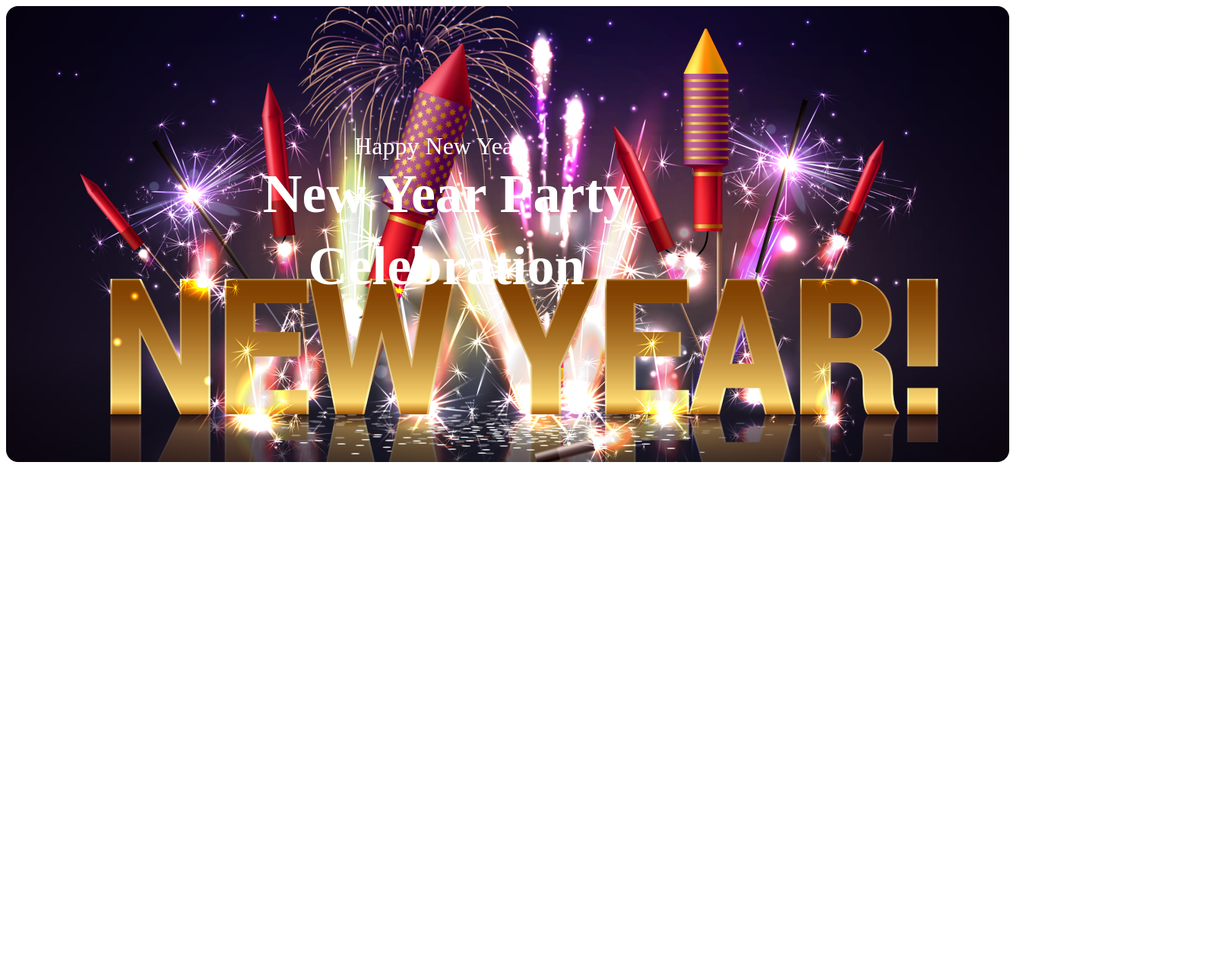
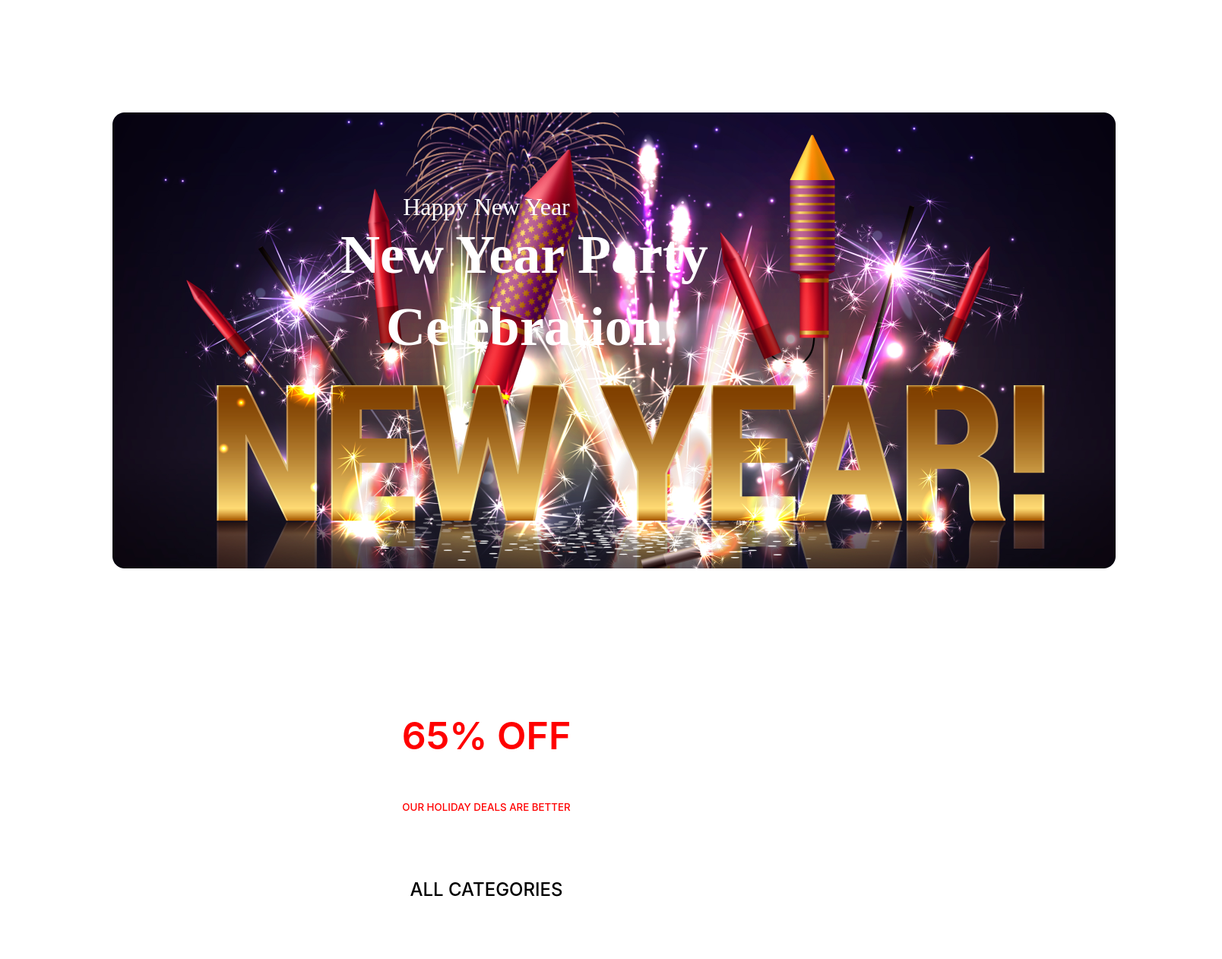
Before and after one commit to Tanjina2362/new-year-new-mission, a plain HTML site: page index.html in a window 1280 px wide. Shown: the top 1262 px of the page at 76% size, 1608 px wide, since content can reach past the window. Before the commit the page ends 800 px from the top, so only its background shows below. Drawn offline with Linux system fonts and the light colour scheme.

Commit message:
banner and text updated

```diff
--- a/index.html
+++ b/index.html
@@ -17,6 +17,13 @@
    </div>
    </header>
    <main>
+<section class="65% OFF">
+   <h3 class="section-title">65% OFF</h3>
+   <p class="section-description">OUR HOLIDAY DEALS ARE BETTER</p>
+   <h4>ALL CATEGORIES</h4>
+   <img src="images/New Year Photo.png" alt="">
+
+</section>
 
    </main>
    <footer>
--- a/styles/new year.css
+++ b/styles/new year.css
@@ -1,3 +1,5 @@
+
+/* banner section styles*/
 .banner{
    .gradient{
       background-image: linear-gradient(180deg, #070211 0%, rgba(7, 2, 17, 0.00) 100%),url('../images/Banner\ Image.png')}
@@ -6,15 +8,15 @@ height: 600px;
 display: inline-block;
 border-radius: 16px;
 align-items: center;
-margin: auto;
+margin: 140px 140px;
 justify-content: center;
 
 }
 .banner-text p{
    position: absolute;
    color: #fff;
-top: 20%;
-left: 45%;
+top: 30%;
+left: 50%;
 transform: translate(-50%, -50%);
 text-align: center;
 font-family: Merriweather;
@@ -23,12 +25,14 @@ font-style: normal;
 font-weight: 400;
 line-height: normal;
 font-style: normal;
+padding: auto;
 }
 .banner-text h1{
    position: absolute;
    color: #fff;
-   top: 20%;
-left: 27%;
+   top: 30%;
+left: 35%;
+padding: auto;
 justify-content: center;
 text-align: center;
 font-family: Merriweather;
@@ -38,3 +42,43 @@ font-weight: 900;
 font-style: bold;
 line-height: 95px; /* 131.944% */
 }
+
+/*main section styles*/
+
+/*65% off section style*/
+.65% off{
+   padding: 107px;
+
+}
+.section-title{
+   color: #F00;
+
+   text-align: center;
+   font-family: Inter;
+   font-size: 50px;
+   font-style: normal;
+   font-weight: 600;
+   line-height: normal;
+}
+
+.section-description{
+   color: #F00;
+   padding: 6px;
+text-align: center;
+font-family: Inter;
+font-size: smaller;
+font-style: normal;
+font-weight: 500;
+line-height: normal;
+}
+
+h4{
+   padding: 48px;
+   color: black;
+text-align: center;
+font-family: Inter;
+font-size: 24px;
+font-style: bold;
+font-weight: 500;
+line-height: normal;
+}
```
